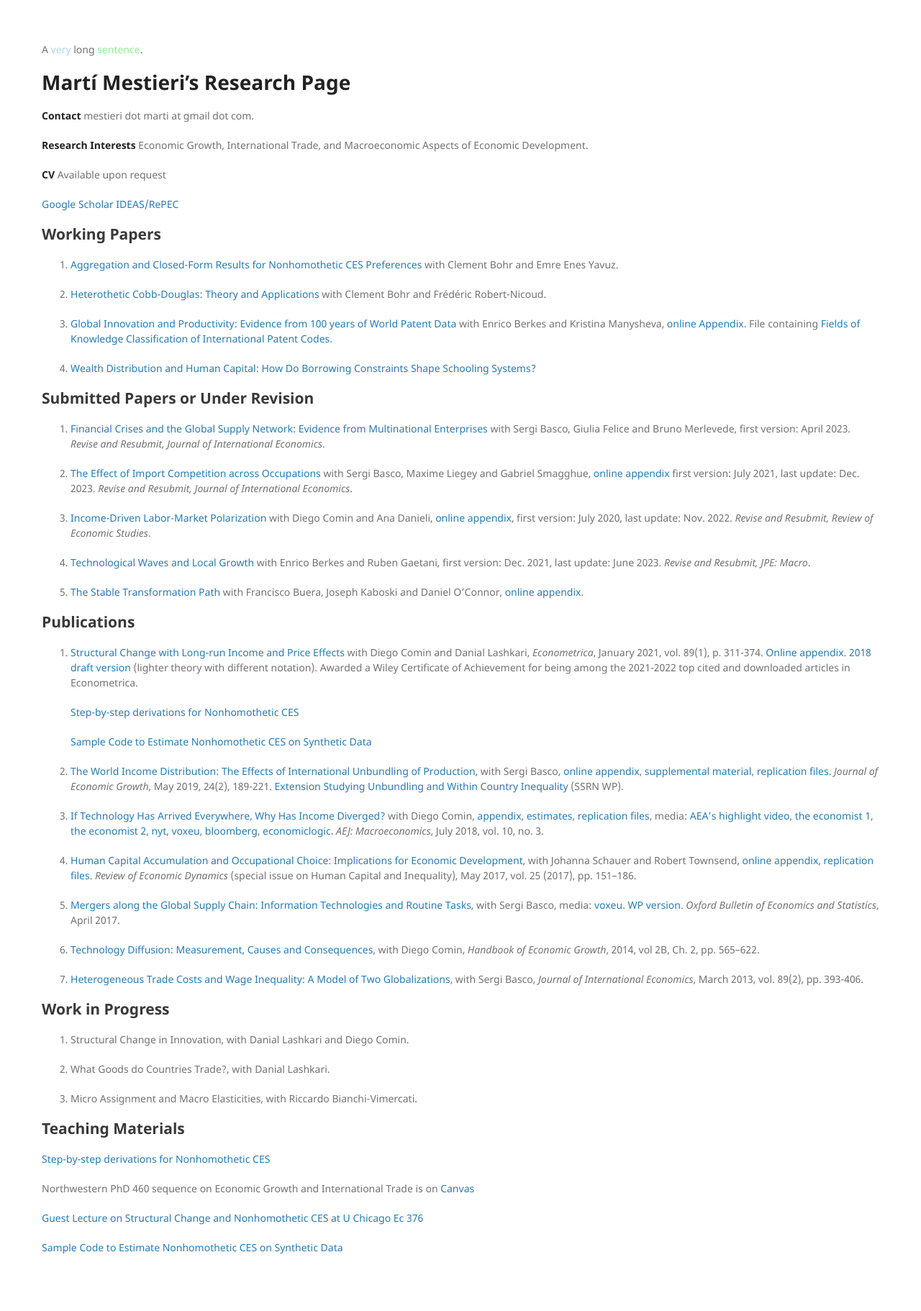
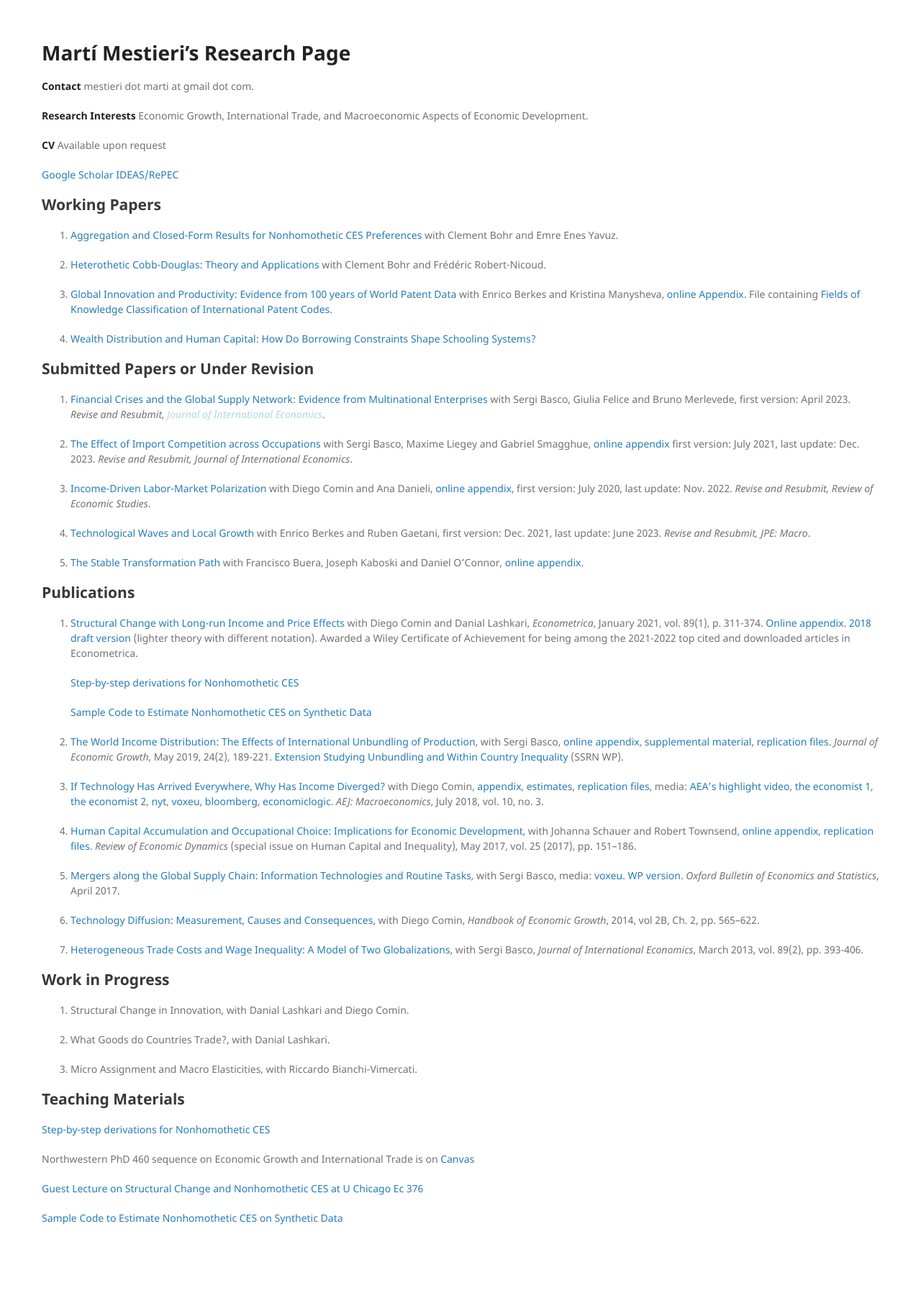
Before and after one commit to mestieri/mestieri.github.io, a Jekyll site: the page built from index.md, in a window 1280 px wide. Shown: the whole page at 72% size. Built offline with Jekyll 4.4.1, drawn with Linux system fonts in a browser that asks for light colours; after the commit the page ends 1781 px from its top, so only the background shows below that.

Commit message:
Update index.md

```diff
--- a/index.md
+++ b/index.md
@@ -7,12 +7,7 @@ blue {
   color: lightblue;
 }
 
-green {
-  color: lightgreen;
-}
 </style>
-
-A <blue>very</blue> long <green>sentence</green>.
 
 # Martí Mestieri's Research Page
 
@@ -46,7 +41,7 @@ for Nonhomothetic CES Preferences](https://www.dropbox.com/scl/fi/obu49nw8d74wye
 
 ## Submitted Papers or Under Revision
 
-1. [Financial Crises and the Global Supply Network: Evidence from Multinational Enterprises](https://www.dropbox.com/s/izq34c7zig3b0qe/BFMM_Economic_Crises_and_the_Global_Supply_Chain.pdf?dl=0) with Sergi Basco, Giulia Felice and Bruno Merlevede, first version: April 2023. *Revise and Resubmit, Journal of International Economics*.
+1. [Financial Crises and the Global Supply Network: Evidence from Multinational Enterprises](https://www.dropbox.com/s/izq34c7zig3b0qe/BFMM_Economic_Crises_and_the_Global_Supply_Chain.pdf?dl=0) with Sergi Basco, Giulia Felice and Bruno Merlevede, first version: April 2023. *Revise and Resubmit, <blue>Journal of International Economics</blue>*.
 
 2. [The Effect of Import Competition across Occupations](https://www.dropbox.com/scl/fi/5atxvzy3830u57pg93v0f/blms_rev2.pdf?rlkey=02gzztb1bzbcc3db9547fk566&dl=0) with Sergi Basco, Maxime Liegey and Gabriel Smagghue, [online appendix](https://www.dropbox.com/scl/fi/r2gng6ycegyyaioicrl8g/blms_rev2_oa.pdf?rlkey=6ddy9deto2gv41qqavcrtrqu3&dl=0) first version: July 2021, last update: Dec. 2023. *Revise and Resubmit, Journal of International Economics*.
 
```
